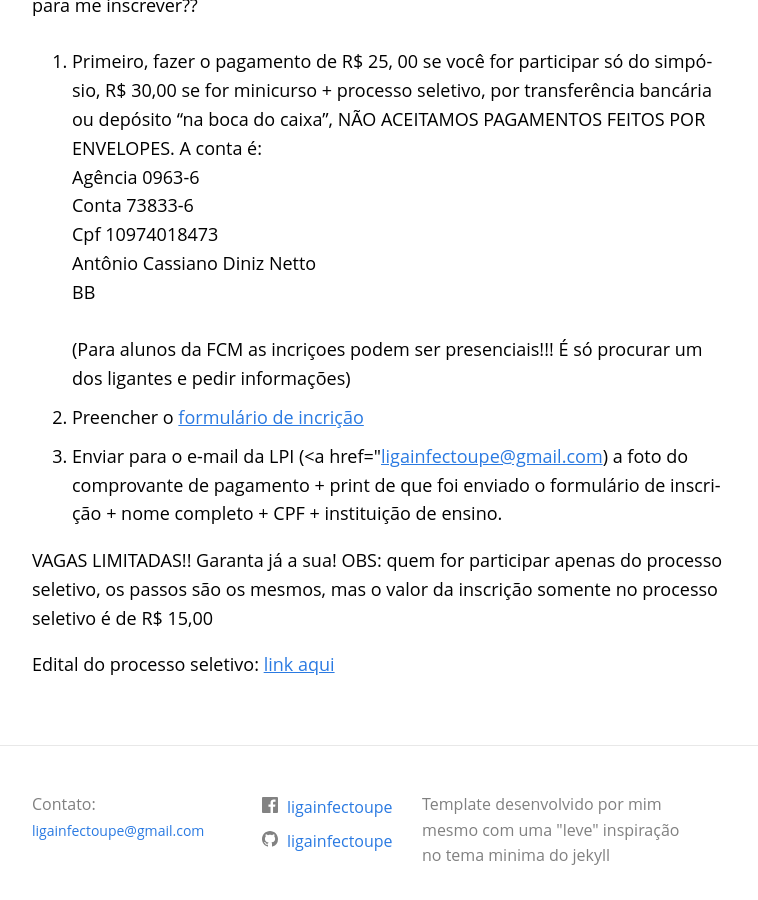
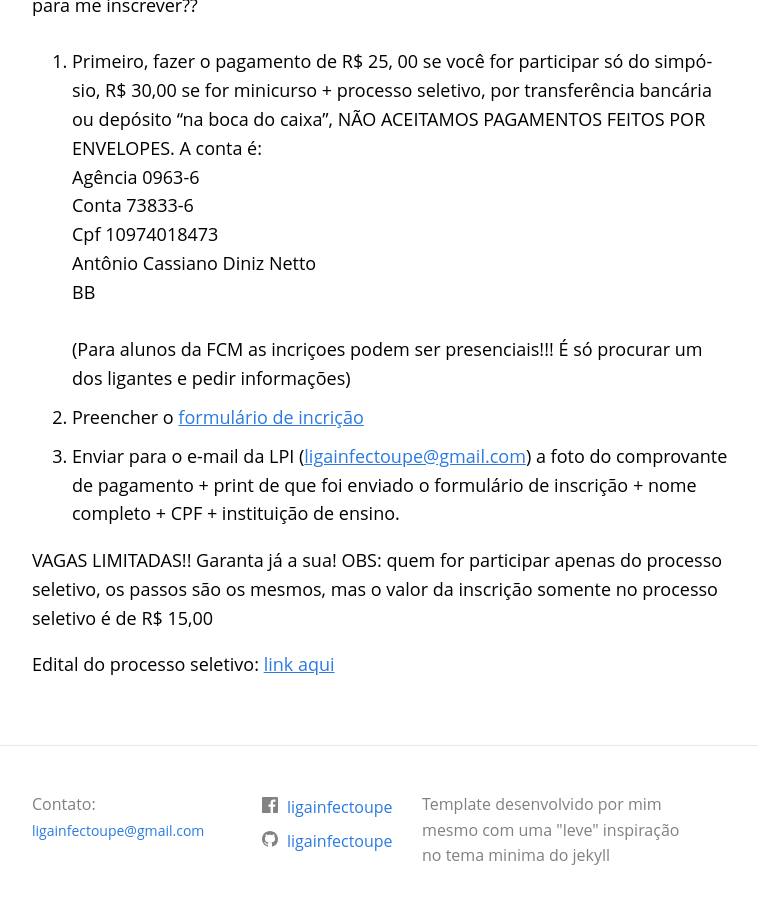
Before and after one commit to ligainfectoupe/ligainfectoupe.github.io, a Jekyll site: the page built from index.md, in a window 1280 px wide and 900 px high, scrolled down 987 px. Shown: the whole window, without its empty margins (258-1016 px from the left). Built offline with Jekyll 4.4.1, drawn with Linux system fonts in a browser that asks for light colours; nearby versions of some CDN libraries.

Commit message:
ajeitando email

```diff
--- a/index.md
+++ b/index.md
@@ -21,7 +21,7 @@ layout: default
 
 <li>Preencher o <a href="https://docs.google.com/forms/d/e/1FAIpQLSe2cmnIVgeufEd_hGlaiWT3FcU_t1Czu9BWm-3UTMujj-B9OA/viewform?usp=sf_link">formulário de incrição</a></li>
 
-<li>Enviar para o e-mail da LPI (<a href="<a href="mailto:ligainfectoupe@gmail.com=feedback">ligainfectoupe@gmail.com</a>) a foto do comprovante de pagamento + print de que foi enviado o formulário de inscrição + nome completo + CPF + instituição de ensino.</li>
+<li>Enviar para o e-mail da LPI (<a href="mailto:ligainfectoupe@gmail.com=feedback">ligainfectoupe@gmail.com</a>) a foto do comprovante de pagamento + print de que foi enviado o formulário de inscrição + nome completo + CPF + instituição de ensino.</li>
 </ol>
 
 
```
